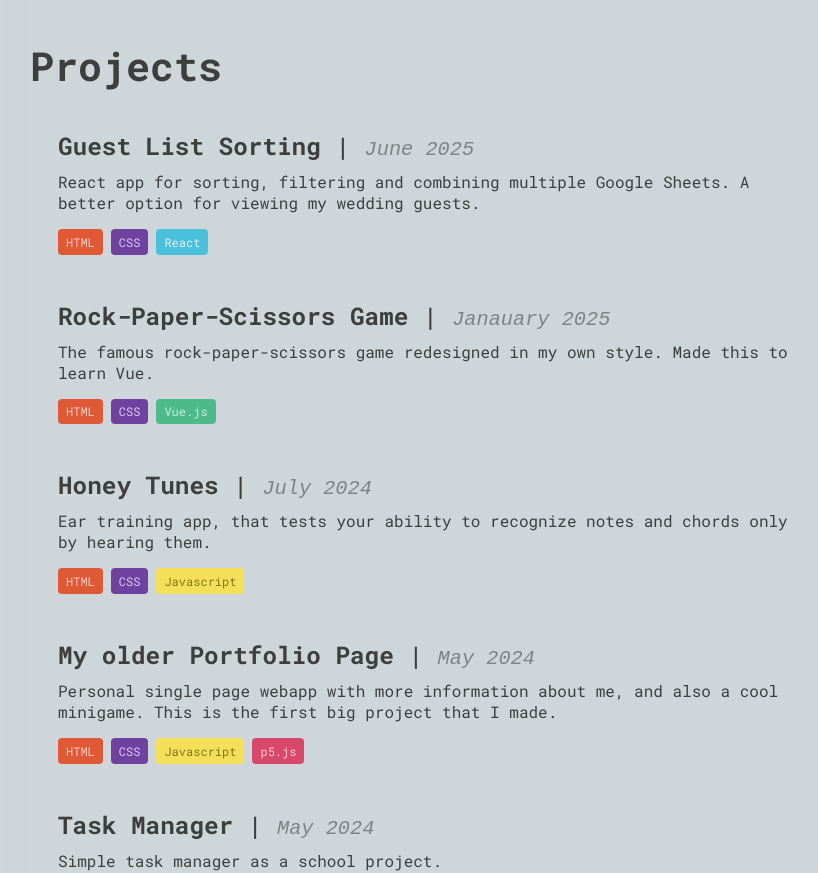
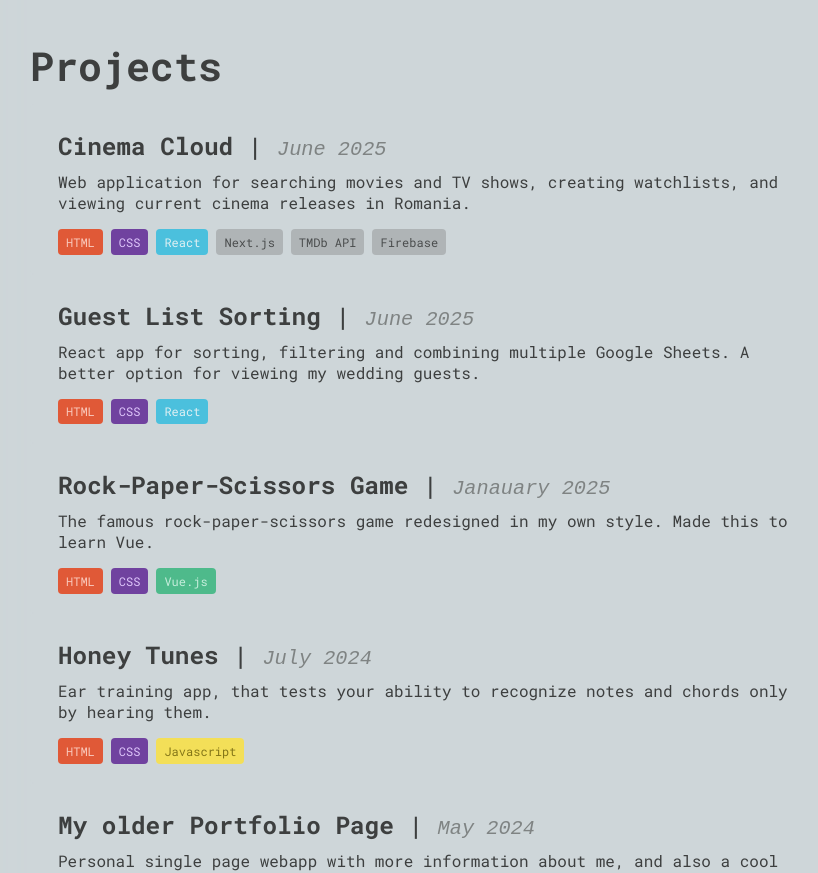
Before and after one commit to lucaspop5511/ReactFolio, a React (Vite) app: page / in a window 1280 px wide. Shown: the part 882-1755 px from the top of the page, without its empty margins (210-1028 px from the left). Built offline with nearby package versions, Linux system fonts and the light colour scheme.

Commit message:
new project added

```diff
--- a/src/components/Projects.jsx
+++ b/src/components/Projects.jsx
@@ -4,9 +4,16 @@ import '/src/styles/Projects.css';
 function Projects() {
     const [hoveredProject, setHoveredProject] = useState(null);
     const [mousePosition, setMousePosition] = useState({ x: 0, y: 0 });
-    const videoRef = useRef(null); // Create a reference to the video element
+    const videoRef = useRef(null);
 
     const projects = [
+        {
+            title: 'Cinema Cloud',
+            date: 'June 2025',
+            tags: ['HTML', 'CSS', 'React', 'Next.js', 'TMDb API', 'Firebase'],
+            description: 'Web application for searching movies and TV shows, creating watchlists, and viewing current cinema releases in Romania.',
+            video: '/VideoPreviews/CinemaCloud.mov',
+        },
         {
             title: 'Guest List Sorting',
             date: 'June 2025',
--- a/src/styles/HeroImage.css
+++ b/src/styles/HeroImage.css
@@ -1,12 +1,12 @@
 /* src/styles/HeroImage.css */
 .hover-text {
     color: var(--text-color);
-    background-color: rgba(106, 140, 145, 0.31);
+    background-color: var(--background-color);
 }
 
 [data-theme="dark"] .hover-text {
     color: white;
-    background-color: rgba(106, 140, 145, 0.31);
+    background-color: var(--background-color);
 }
 
 .hero-image-container {
@@ -35,16 +35,10 @@
     position: absolute;
     color: rgb(19, 19, 19);
     font-size: 0.75rem;
-    background-color: rgba(106, 140, 145, 0.31);
+    background-color: var(--background-color);
     padding: 0.5rem 1rem;
     border-radius: 5px;
+    box-shadow: 5px 5px 15px black;
     transform: translate(1%, -10%);
     pointer-events: none; /* Prevent text from interfering with mouse events */
-    opacity: 1;
 }
-
-
-/* Show the text on hover */
-.p5-sketch:hover .hover-text {
-    opacity: 1;
-}
--- a/src/styles/Projects.css
+++ b/src/styles/Projects.css
@@ -92,6 +92,7 @@
 }
 
 .tag {
+    background-color: #5a59594c;
     padding: 0.3rem 0.5rem;
     border-radius: 4px;
     font-size: clamp(0.5rem, 1vw, 0.75rem);
```
Also changed, not shown: 2 other files (tests, documents, lock files or other folders).
